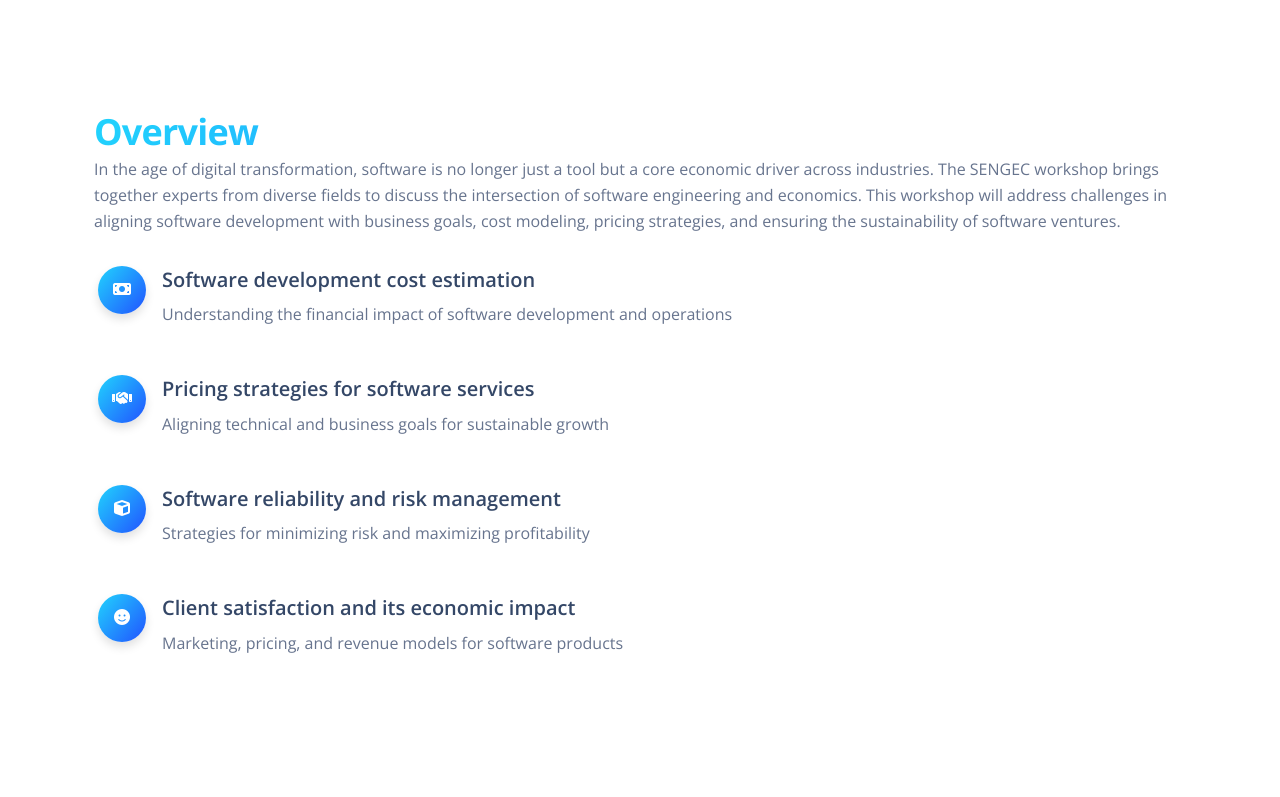
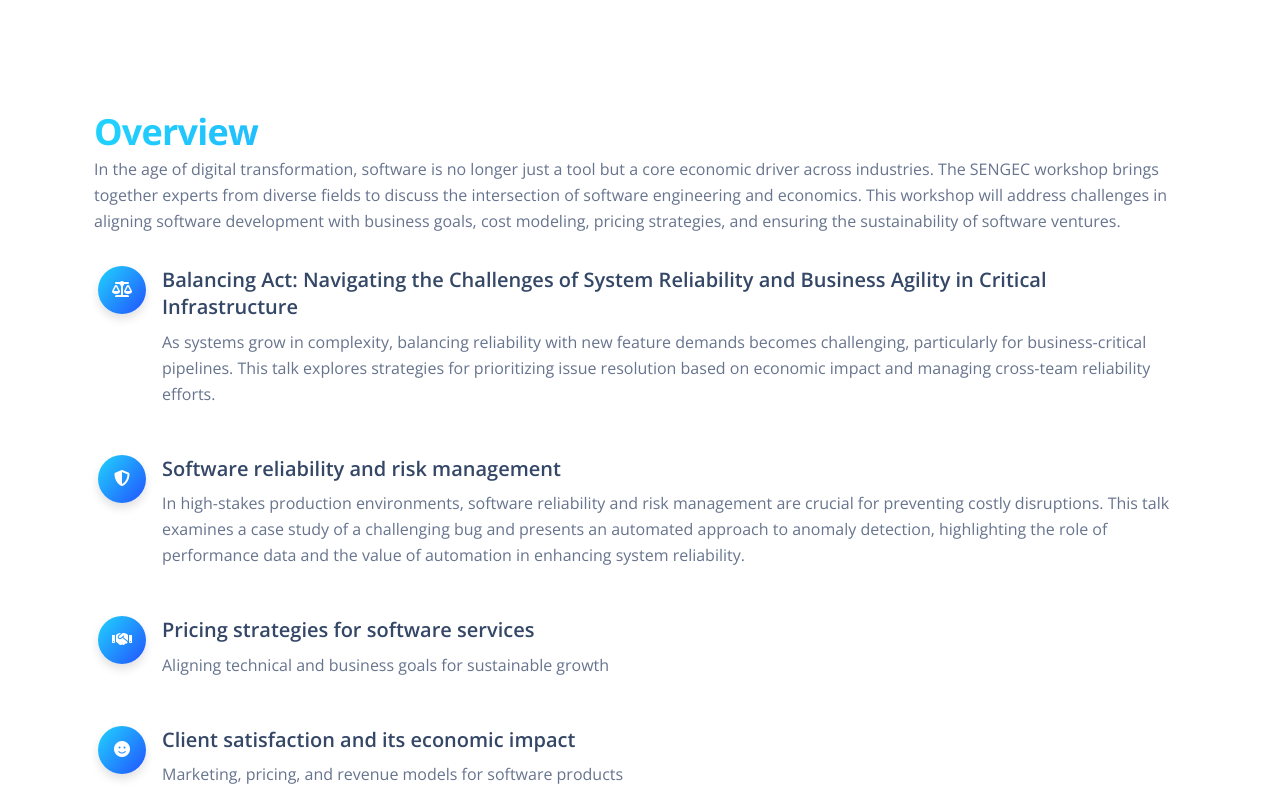
Before and after one commit to yorku-ease/SENGEC, a website: page index.html in a window 1280 px wide. Shown: the part 459-1256 px from the top of the page. Drawn offline with nearby package versions, Linux system fonts and the light colour scheme; some packages are replaced by stand-ins of ours.

Commit message:
added wejdene talk

```diff
--- a/assets/scss/soft-design-system.scss
+++ b/assets/scss/soft-design-system.scss
@@ -13,6 +13,7 @@
 
 // Bootstrap Functions
 @import "soft-design-system/bootstrap/functions";
+@import url("../../node_modules/@fortawesome/fontawesome-free/css/all.min.css'");
 
 // Custom Variables
 @import "soft-design-system/custom/variables";
--- a/index.html
+++ b/index.html
@@ -35,6 +35,8 @@
   <!-- Nepcha Analytics (nepcha.com) -->
   <!-- Nepcha is a easy-to-use web analytics. No cookies and fully compliant with GDPR, CCPA and PECR. -->
   <script defer data-site="YOUR_DOMAIN_HERE" src="https://api.nepcha.com/js/nepcha-analytics.js"></script>
+  <link rel="stylesheet" href="https://cdnjs.cloudflare.com/ajax/libs/font-awesome/6.0.0-beta3/css/all.min.css">
+
 </head>
 
 <body class="about-us">
@@ -123,12 +125,22 @@
 
           <div class="p-3 info-horizontal">
             <div class="icon icon-shape rounded-circle bg-gradient-info  shadow text-center">
-              <i class="fas fa-money-bill opacity-10"></i>
+              <i class="fa-solid fa-scale-balanced opacity-10"></i>
             </div>
             <div class="description ps-3">
-              <h5>Software development cost estimation</h5>
-              <p>Understanding the financial impact of software development and operations</p>            </div>
+              <h5>Balancing Act: Navigating the Challenges of System Reliability and Business Agility in Critical Infrastructure
+              </h5>
+              <p>As systems grow in complexity, balancing reliability with new feature demands becomes challenging, particularly for business-critical pipelines. This talk explores strategies for prioritizing issue resolution based on economic impact and managing cross-team reliability efforts.</p>            </div>
           </div>
+        <div class="p-3 info-horizontal">
+          <div class="icon icon-shape rounded-circle bg-gradient-info shadow text-center">
+            <i class="fa-solid fa-shield opacity-10"></i>
+          </div>
+          <div class="description ps-3">
+            <h5>Software reliability and risk management</h5>
+            <p>In high-stakes production environments, software reliability and risk management are crucial for preventing costly disruptions. This talk examines a case study of a challenging bug and presents an automated approach to anomaly detection, highlighting the role of performance data and the value of automation in enhancing system reliability.</p>            </div>
+        </div>
+
 
           <div class="p-3 info-horizontal">
             <div class="icon icon-shape rounded-circle bg-gradient-info shadow text-center">
@@ -138,14 +150,7 @@
               <h5>Pricing strategies for software services</h5>
               <p>Aligning technical and business goals for sustainable growth</p>            </div>
           </div>
-          <div class="p-3 info-horizontal">
-            <div class="icon icon-shape rounded-circle bg-gradient-info shadow text-center">
-              <i class="fas fa-cube opacity-10"></i>
-            </div>
-            <div class="description ps-3">
-              <h5>Software reliability and risk management</h5>
-              <p>Strategies for minimizing risk and maximizing profitability</p>            </div>
-          </div>
+
 
           <div class="p-3 info-horizontal">
             <div class="icon icon-shape rounded-circle bg-gradient-info shadow text-center">
--- a/package.json
+++ b/package.json
@@ -53,6 +53,7 @@
   },
   "homepage": "https://yorku-ease.github.io/SENGEC",
   "dependencies": {
+    "@fortawesome/fontawesome-free": "^6.6.0",
     "fa-icons": "^0.2.0"
   }
 }
```
Also changed, not shown: program.html (+14 -9 lines), speakers.html (+30 -0 lines), assets/img/wejdene.jpg (added), 2 other files.
